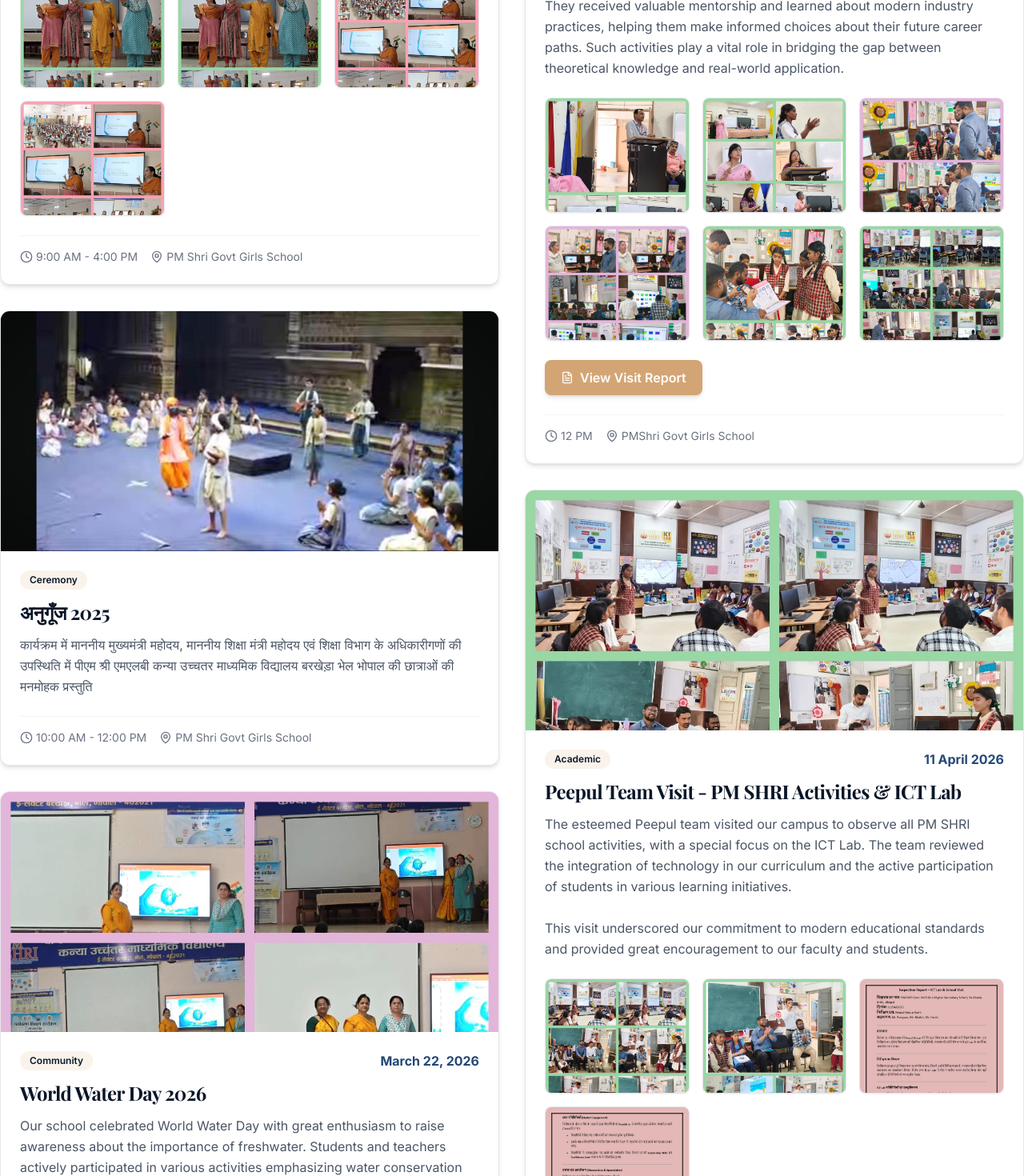
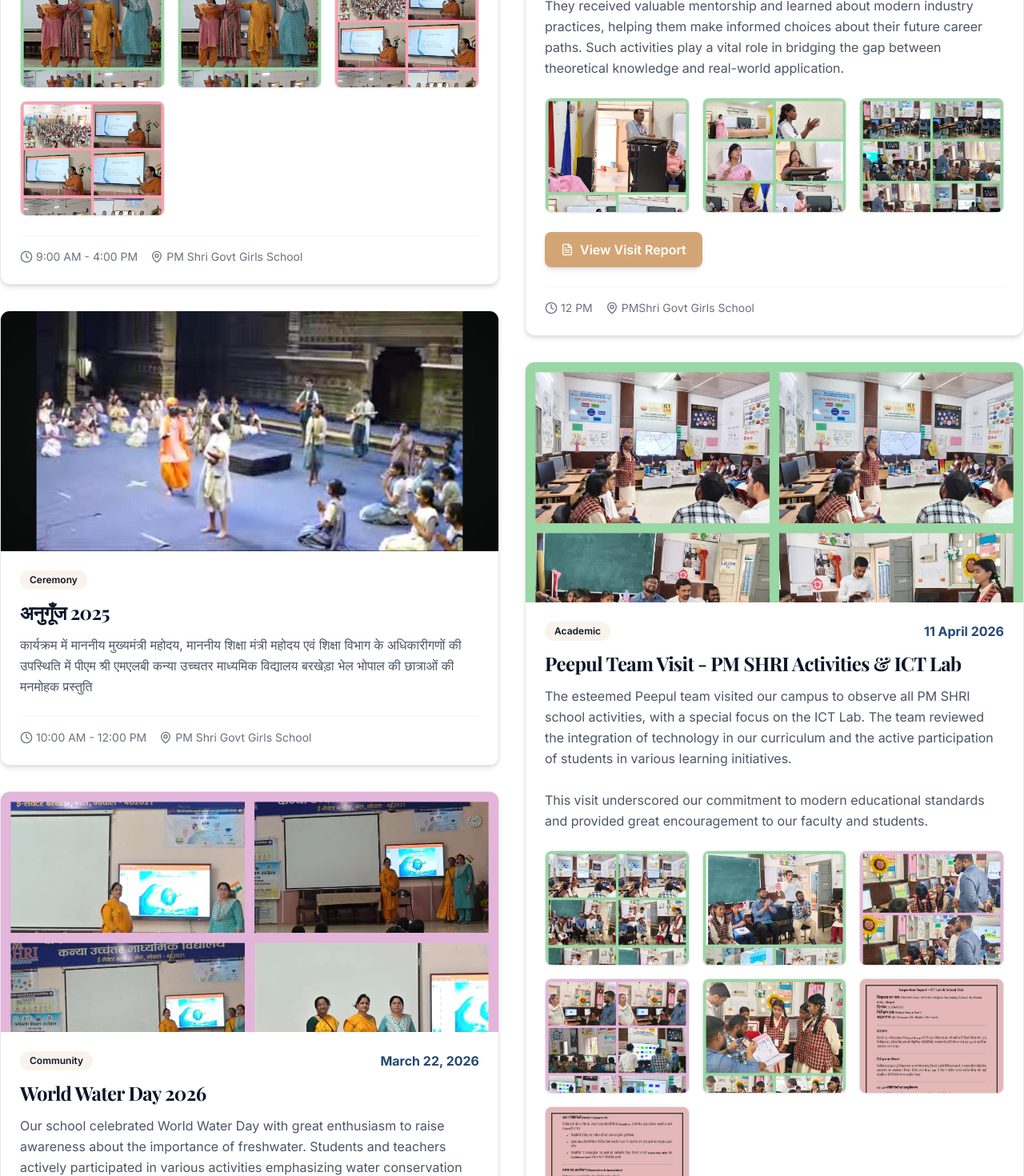
Before and after one commit to Pinky1410/PM_Shri_Govt_Girls, a Next.js app: page /events in a window 1280 px wide. Shown: the part 1200-2670 px from the top of the page at 80% size. Built offline with nearby package versions, Linux system fonts and the light colour scheme.

Commit message:
Update page.tsx

```diff
--- a/src/app/events/page.tsx
+++ b/src/app/events/page.tsx
@@ -98,9 +98,7 @@ const upcomingEvents = [
     gallery: [
       "/images/events/Edu_1.jpg",
       "/images/events/Edu_2.jpg",
-      "/images/events/Edu_3.jpg",
-      "/images/events/edu_4.jpg",
-      "/images/events/Edu_5.jpg",
+
       "/images/events/Edu_6.jpg",
 
     ]
@@ -123,6 +121,9 @@ const upcomingEvents = [
     gallery: [
       "/images/events/peepul_1.jpg",
       "/images/events/peepul_2.jpg",
+       "/images/events/Edu_3.jpg",
+      "/images/events/edu_4.jpg",
+      "/images/events/Edu_5.jpg",
       "/images/events/peepul_3.jpg",
       "/images/events/peepul_4.jpg",
     ]
```
